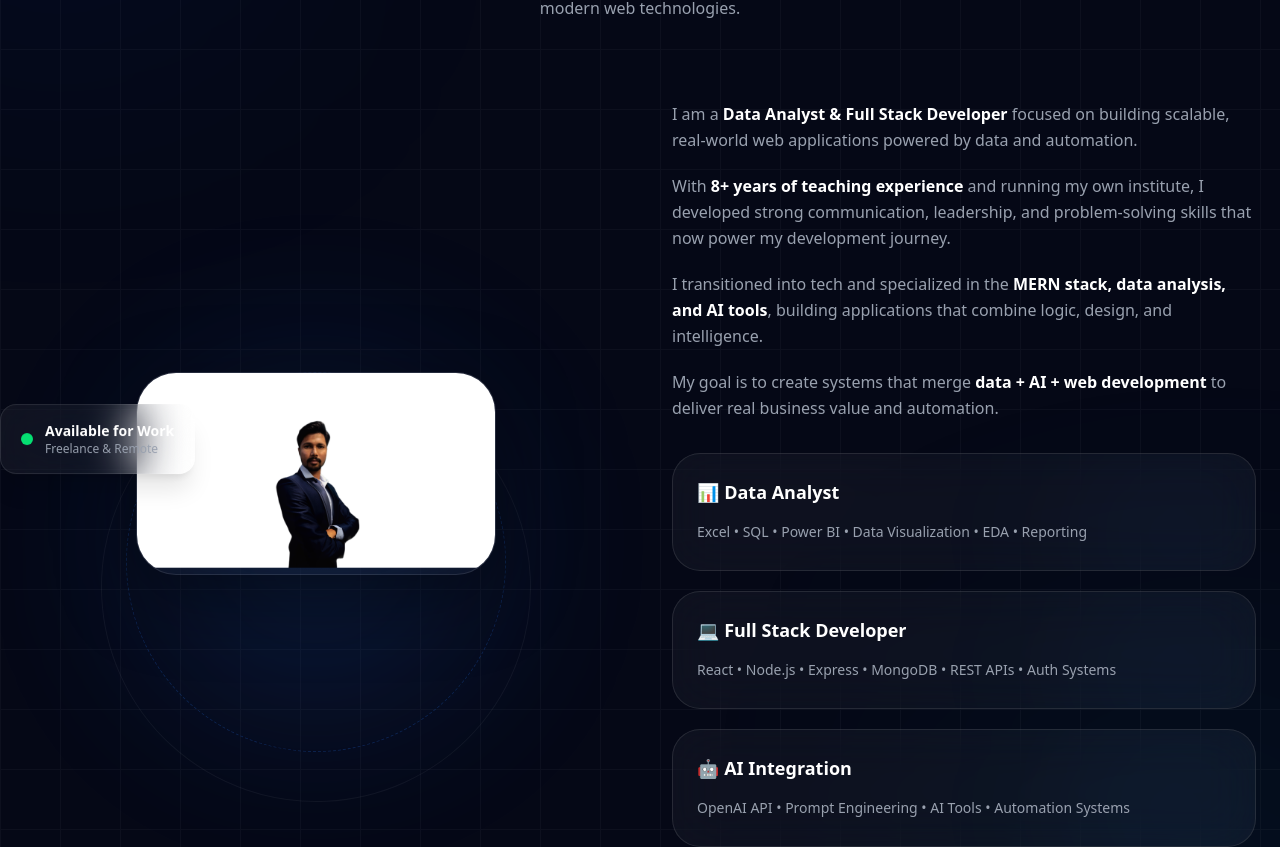
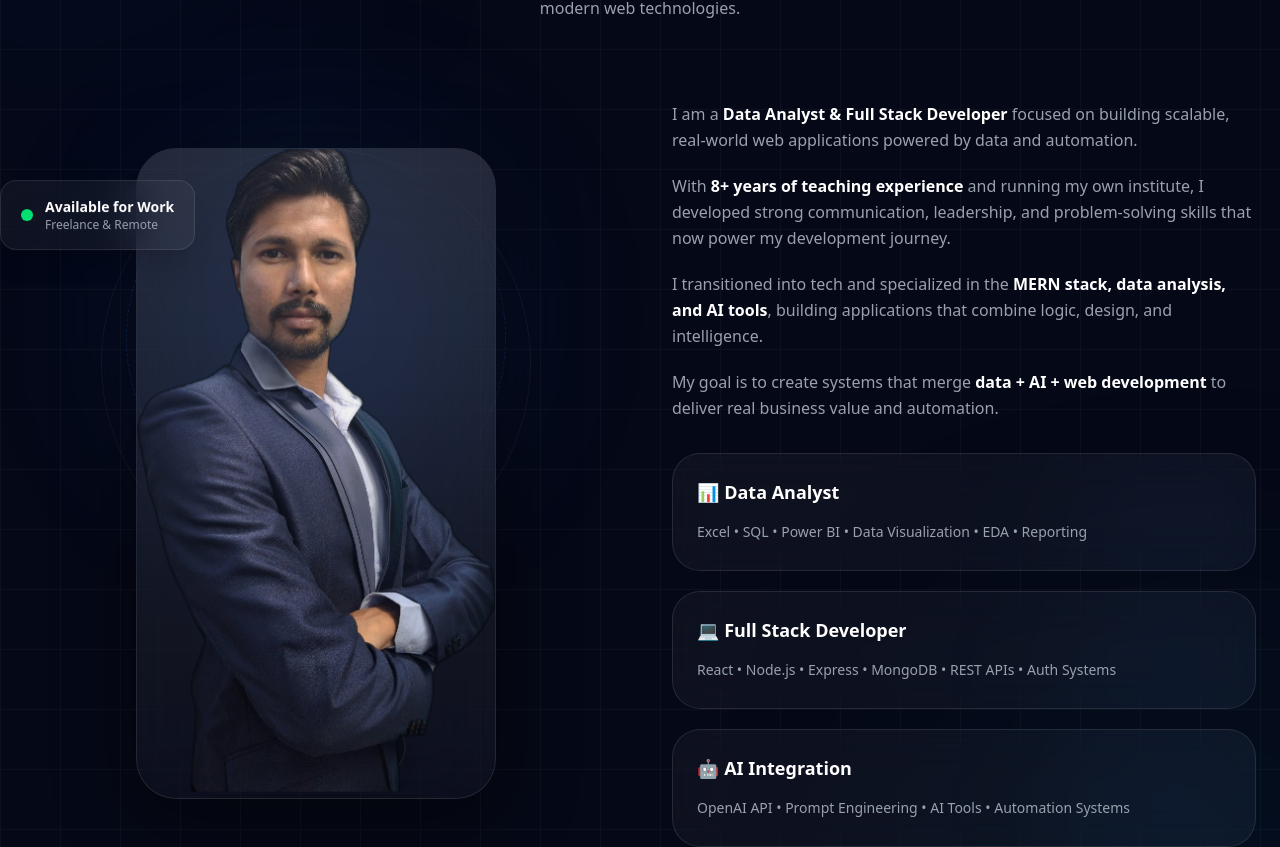
Before and after one commit to Anshcodeify45/NeuroStack, a React app in the folder frontend/: page / in a window 1280 px wide. Shown: the part 992-1839 px from the top of the page. Built offline with nearby package versions, Linux system fonts and the light colour scheme; the HTML template or start-up script is replaced by a standard one.

Commit message:
updated pic

```diff
--- a/frontend/src/component/About.jsx
+++ b/frontend/src/component/About.jsx
@@ -250,7 +250,7 @@ export default function About() {
 
               {/* IMAGE */}
               <motion.img
-                src="/Ansh.png"
+                src="/Anish.png"
                 alt="Anish Patnaik"
                 animate={{
                   y: [0, -10, 0],
```
Also changed, not shown: frontend/public/Anish.png, frontend/public/Ansh.png (deleted).
